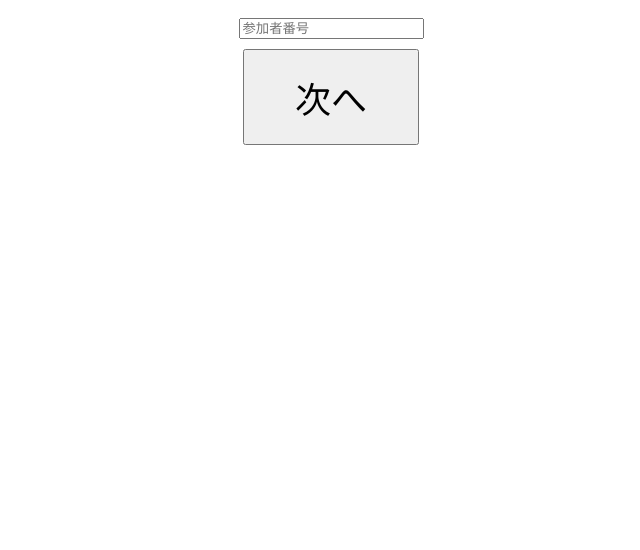
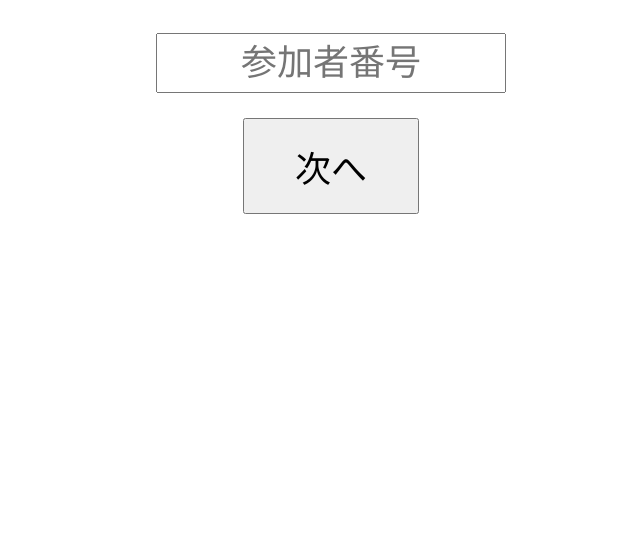
Before and after one commit to s2332137uw-glitch/Calculation, a plain HTML site: page index.html in a window 1280 px wide. Shown: the part 250-800 px from the top of the page, without its empty margins (309-949 px from the left). Drawn offline with Linux system fonts and the light colour scheme.

Commit message:
Update style.css

```diff
--- a/style.css
+++ b/style.css
@@ -71,3 +71,12 @@ h1 {
     font-size: 40px;
 
 }
+
+#participantId {
+    font-size: 36px;
+    width: 350px;
+    height: 60px;
+    text-align: center;
+    margin: 15px;
+    box-sizing: border-box;
+}
```
